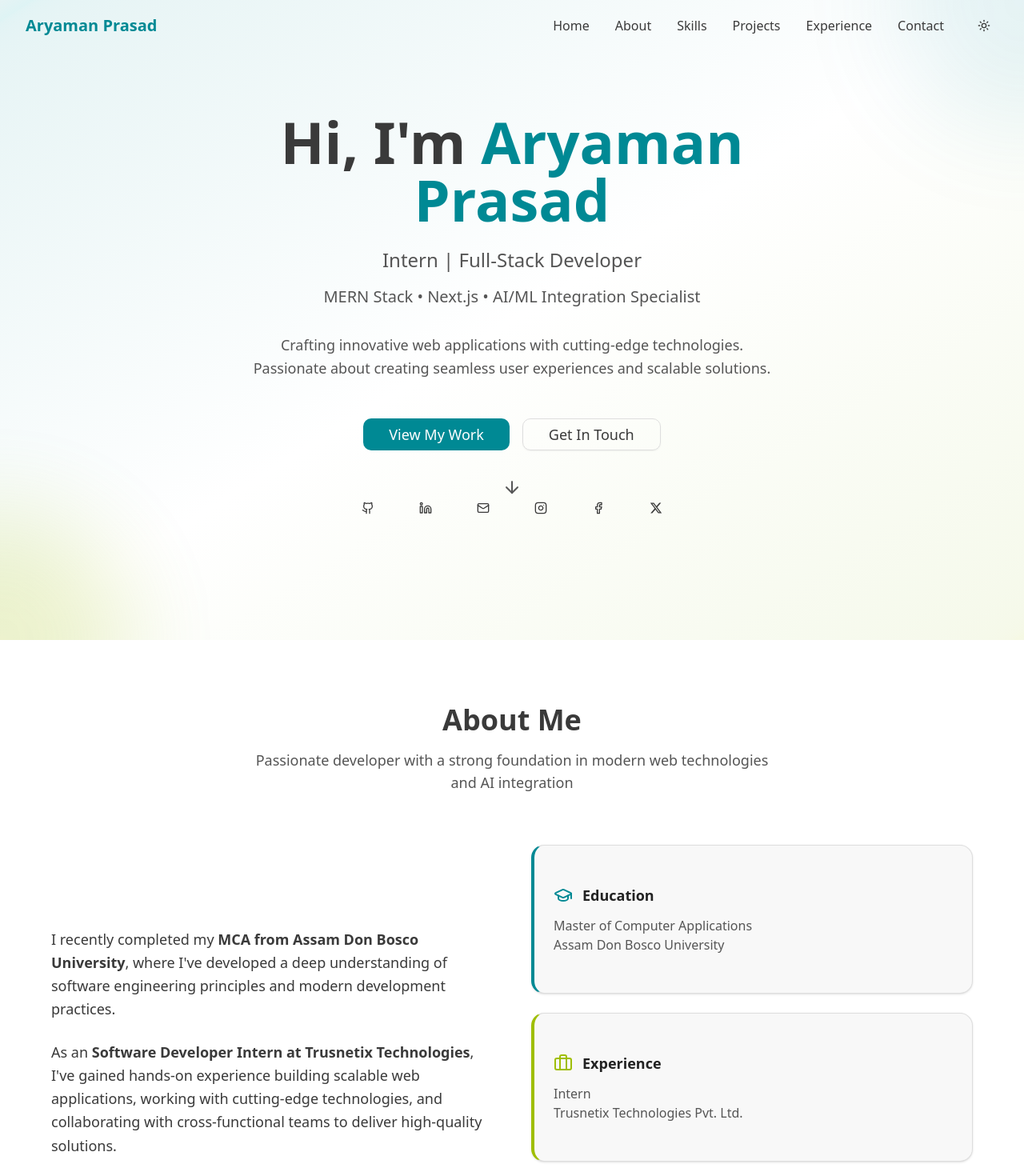
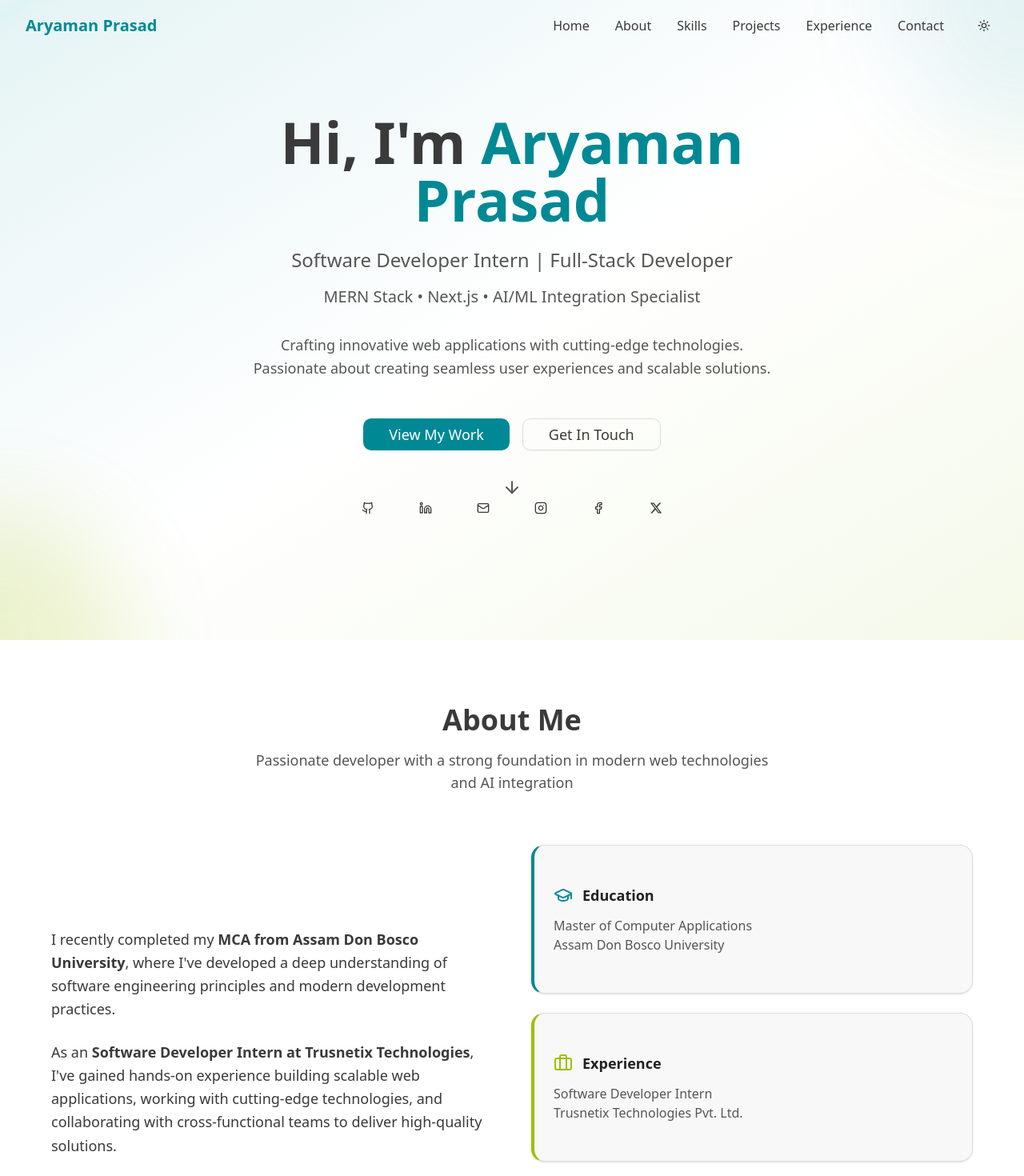
Before and after one commit to AryamanPrasad14/Portfolio, a Next.js app: page / in a window 1280 px wide. Shown: the top 1470 px of the page at 80% size. Built offline with nearby package versions, Linux system fonts and the light colour scheme.

Commit message:
commit
commit

```diff
--- a/components/about.tsx
+++ b/components/about.tsx
@@ -52,7 +52,7 @@ export function About() {
                   <h3 className="font-semibold text-lg">Experience</h3>
                 </div>
                 <p className="text-muted-foreground">
-                  Intern
+                  Software Developer Intern
                   <br />
                   Trusnetix Technologies Pvt. Ltd.
                 </p>
--- a/components/hero.tsx
+++ b/components/hero.tsx
@@ -36,7 +36,7 @@ export function Hero() {
           </h1>
 
           <p className="text-xl sm:text-2xl text-muted-foreground mb-4">
-            Intern | Full-Stack Developer
+            Software Developer Intern | Full-Stack Developer
           </p>
 
           <p className="text-lg sm:text-xl text-muted-foreground mb-8">
```
